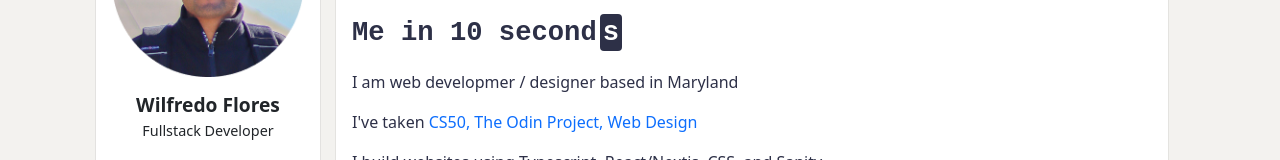
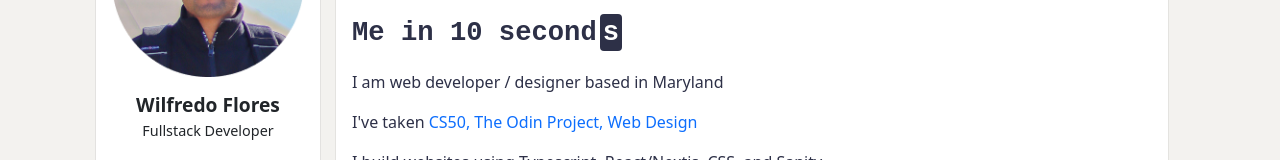
Before and after one commit to wflore19/TOP-portfolio, a React (Create React App) app: page / in a window 1280 px wide. Shown: the part 195-355 px from the top of the page. Built offline with nearby package versions, Linux system fonts and the light colour scheme.

Commit message:
Fix typo

```diff
--- a/src/components/WhoAmI/WhoAmI.tsx
+++ b/src/components/WhoAmI/WhoAmI.tsx
@@ -17,7 +17,7 @@ export default function WhoAmI() {
 			</span>
 			<div className="text">
 				<div className="text">
-					I am web developmer / designer based in Maryland
+					I am web developer / designer based in Maryland
 				</div>
 				<div className="text">
 					I've taken{" "}
```
